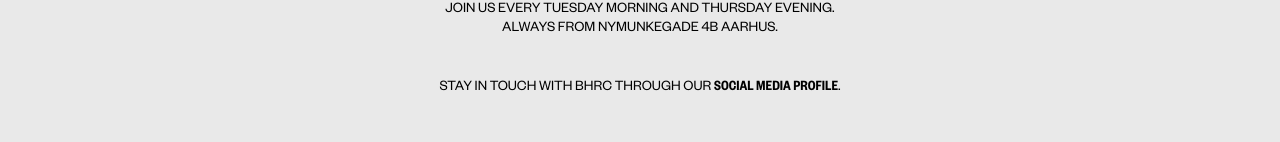
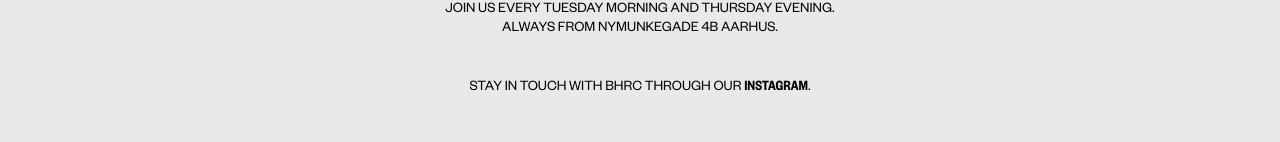
Before and after one commit to camillakthomsen/breadheadapp, a React (Create React App) app: page /runninginfo in a window 1280 px wide. Shown: the part 557-699 px from the top of the page. Built offline with nearby package versions, Linux system fonts and the light colour scheme; a web font is replaced by a local one.

Commit message:
Edit running page 9/5-2026

```diff
--- a/src/components/running/runninginfo.js
+++ b/src/components/running/runninginfo.js
@@ -1,7 +1,7 @@
 import "../../style/info.css";
 
-import posterTuesday from "../../photo/tirsdag.png";
-import posterThursday from "../../photo/torsdag.png";
+import posterTuesday from "../../photo/runningc1.jpg";
+import posterThursday from "../../photo/runningc2.jpg";
 
 export default function RunningInfo() {
   return (
@@ -39,7 +39,7 @@ export default function RunningInfo() {
         <p className="infoText infoContactText">
           STAY IN TOUCH WITH BHRC THROUGH OUR{" "}
           <a className="infoLink" href="https://www.instagram.com/breadheadrunningclub/">
-            SOCIAL MEDIA PROFILE
+            INSTAGRAM
           </a>
           .
         </p>
```
Also changed, not shown: 2 other files (tests, documents, lock files or other folders).
